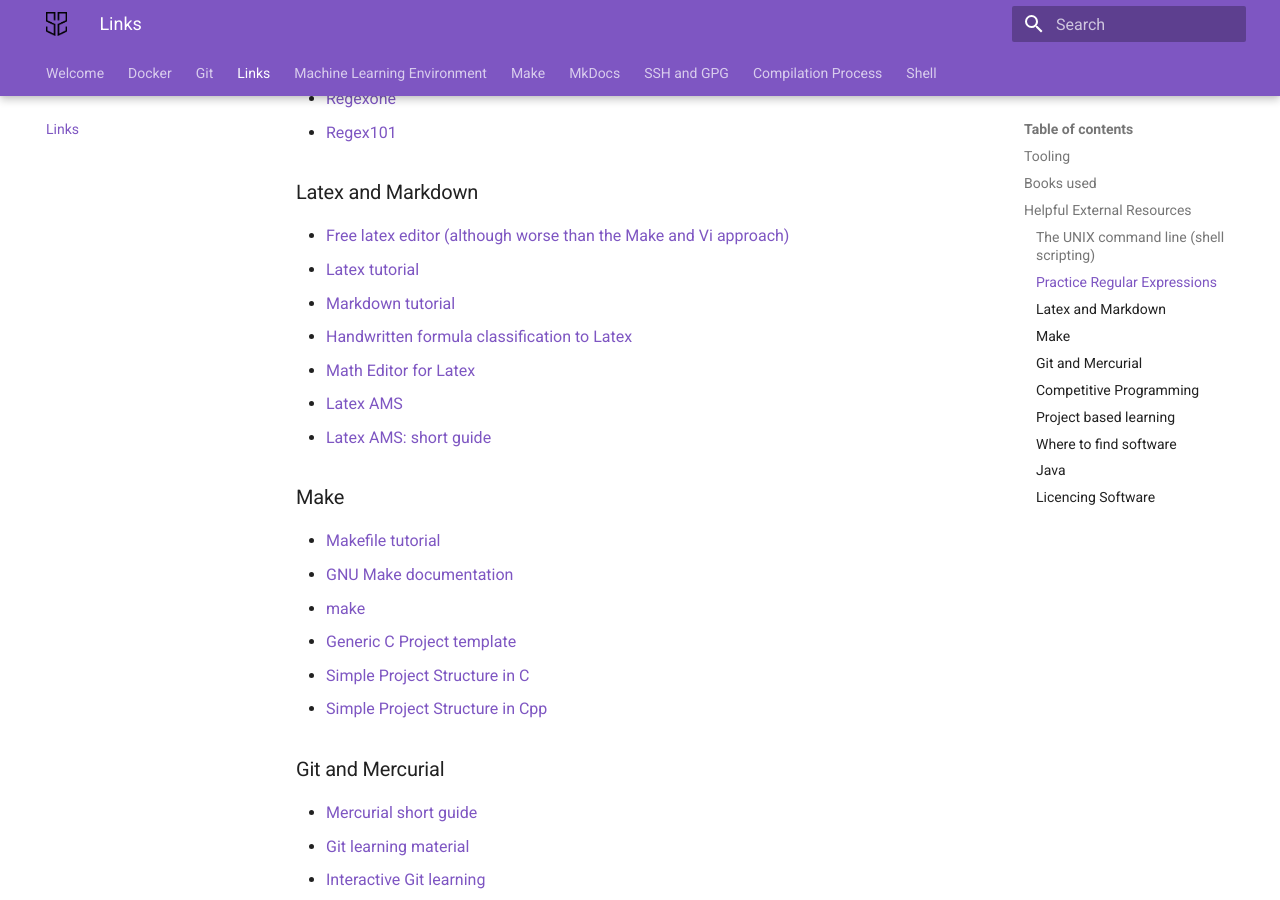
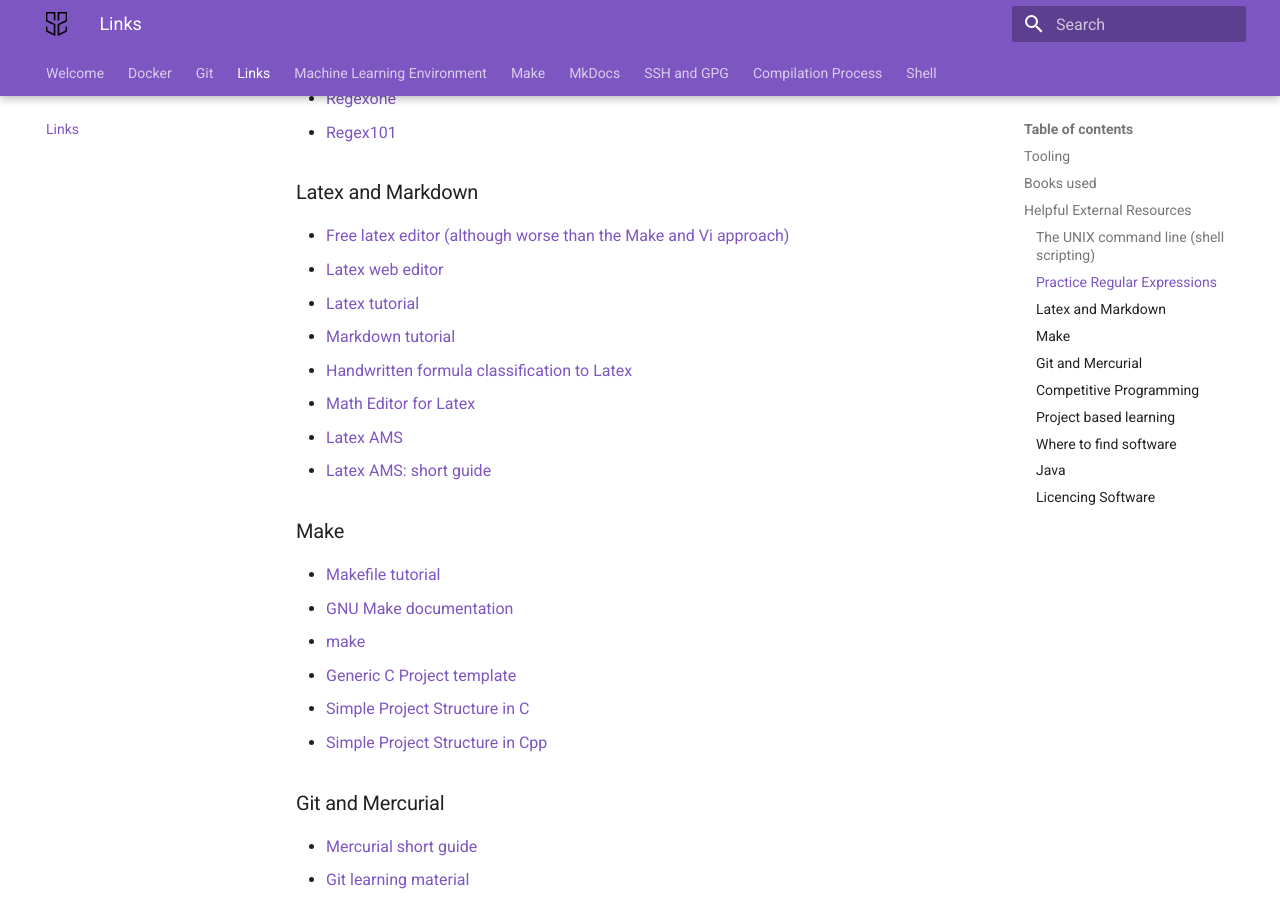
Before and after one commit to angelobattaglia/sysadmin, an MkDocs documentation site: the page built from docs/Links.md, in a window 1280 px wide and 900 px high, scrolled down 1935 px. Built offline with MkDocs 1.6.1 and Material for MkDocs 9.7.7, drawn with Linux system fonts in a browser that asks for light colours.

Commit message:
Adding some content

```diff
--- a/docs/Links.md
+++ b/docs/Links.md
@@ -62,6 +62,7 @@
 ### Latex and Markdown
 
 - [Free latex editor (although worse than the Make and Vi approach)](https://www.xm1math.net/texmaker/)
+- [Latex web editor](https://texviewer.herokuapp.com/)
 - [Latex tutorial](https://en.wikibooks.org/wiki/LaTeX)
 - [Markdown tutorial](https://www.markdownguide.org/)
 - [Handwritten formula classification to Latex](https://detexify.kirelabs.org/classify.html)
```
Also changed, not shown: site/Links/index.html, site/search/search_index.json, 1 other file.
